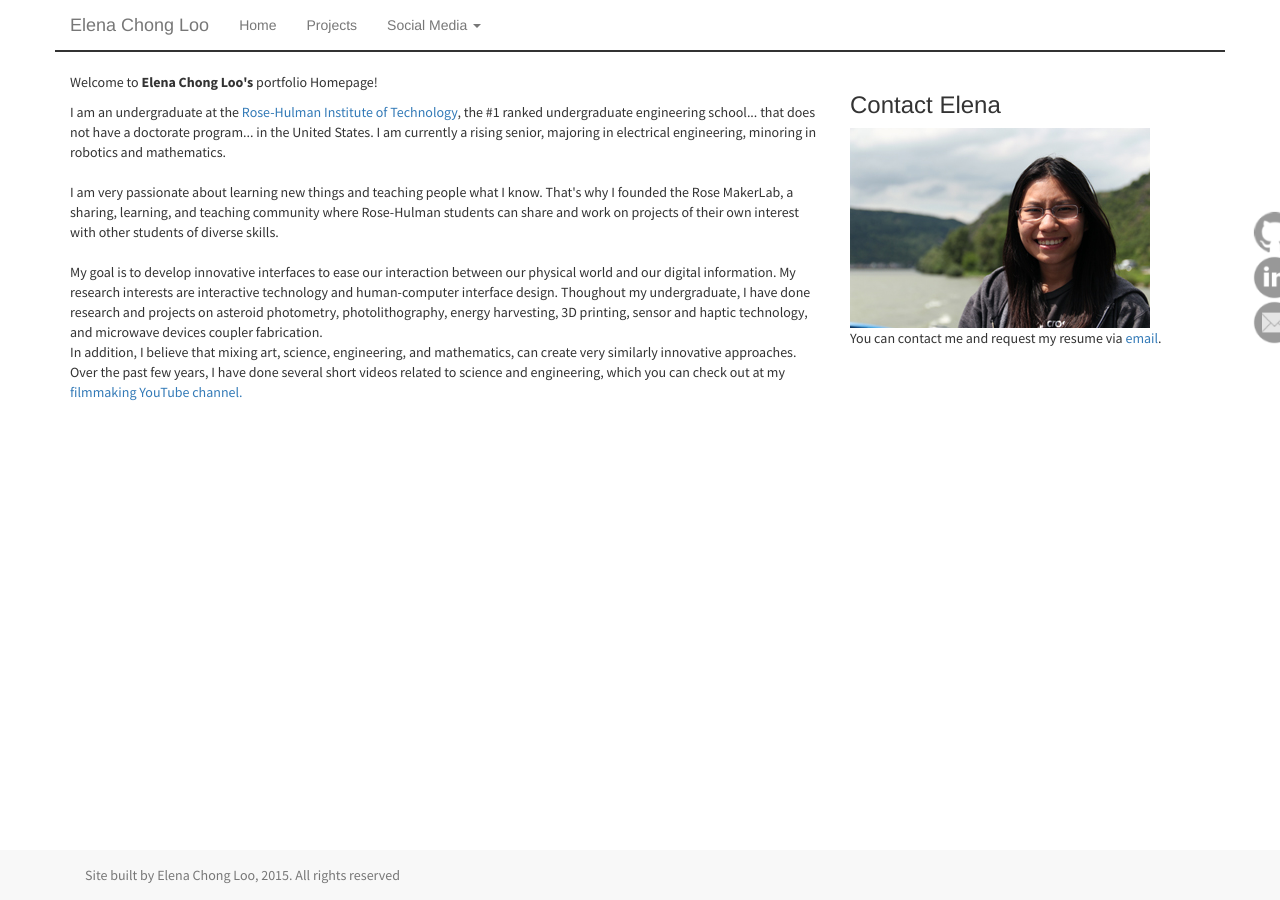
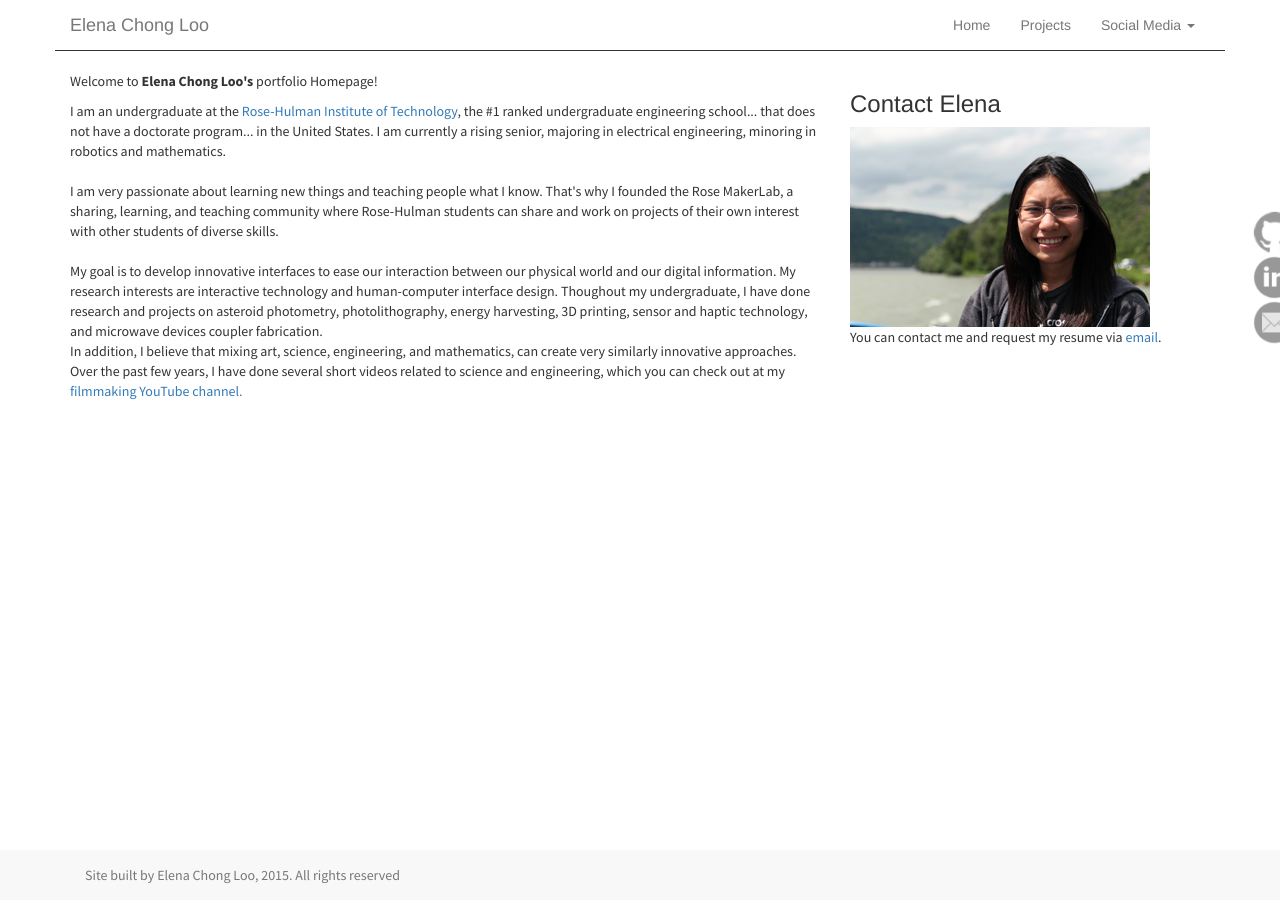
Before and after one commit to helenchg/elenachong.com, a Jekyll site: the page built from index.html, in a window 1280 px wide. Built offline with Jekyll 4.4.1, drawn with Linux system fonts in a browser that asks for light colours; nearby versions of some CDN libraries.

Commit message:
moved nav

```diff
--- a/_layouts/default.html
+++ b/_layouts/default.html
@@ -29,22 +29,19 @@
 
         <!-- Collect the nav links, forms, and other content for toggling -->
         <div class="collapse navbar-collapse" id="bs-example-navbar-collapse-1">
-          <ul class="nav navbar-nav">
+          <ul class="nav navbar-nav navbar-right">
 						<li> <a class = "active" href = "/"> Home </a> </li>
 						<li> <a href = "/projects"> Projects </a> </li>
                         <li class="dropdown">
                           <a href="#" class="dropdown-toggle" data-toggle="dropdown" role="button" aria-expanded="false">Social Media <span class="caret"></span></a>
                             <ul class="dropdown-menu" role="menu">
                                     <!--Social Media Links-->
-								<li> <a href = "http://www.linkedin.com/in/elenachongloo/" >LinkedIn</a><li>
-								<li> <a href = "https://www.youtube.com/channel/UC8K6zTCAZtnK1vV3HmhknIQ" >YouTube: Filmmaking</a><li>
-
+                              <li> <a href = "http://www.linkedin.com/in/elenachongloo/" >LinkedIn</a></li>
+                              <li> <a href = "https://www.youtube.com/channel/UC8K6zTCAZtnK1vV3HmhknIQ" >YouTube: Filmmaking</a></li>
                             </ul>
                         </li>
                         <!-- END OF SOCIAL MEDIA LINKS -->
 
-                                </ul>
-                            <!-- END OF SOCIAL MEDIA LINKS -->
             </ul>
         </div>
         </div>
@@ -66,7 +63,6 @@
                 </div>
             </div>
             <!-- END OF FOOTER-->
-    </div>
 
 	   <!-- jQuery (necessary for Bootstrap's JavaScript plugins) -->
 		<script src="https://ajax.googleapis.com/ajax/libs/jquery/1.11.1/jquery.min.js"></script>
--- a/style.css
+++ b/style.css
@@ -93,7 +93,7 @@ h3.project-section{
 }
 .navbar {
     border-radius: 0px;
-    border-bottom: 2px solid;
+    border-bottom: 1px solid;
     border-left: 0px;
     border-right: 0px;
     border-top: 0px;
```
Lines whose indentation alone changed are shown as unchanged.
